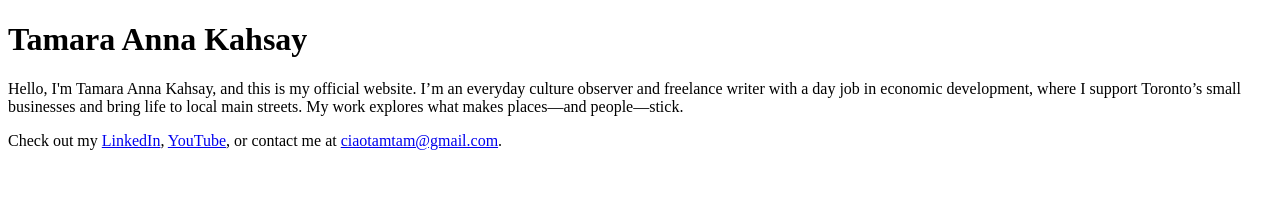
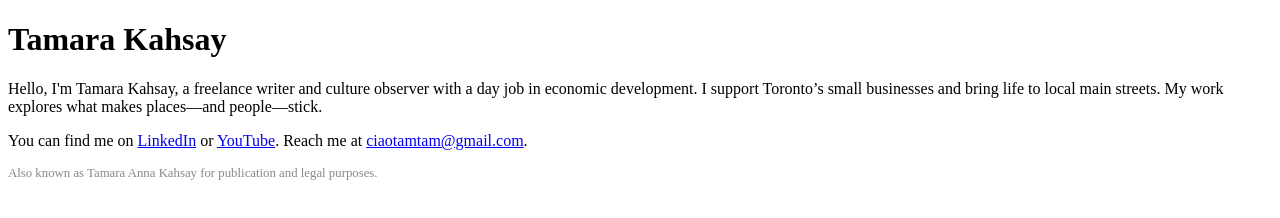
Before and after one commit to TamaraKahsay/TamaraKahsay.github.io, a plain HTML site: page index.html in a window 1280 px wide. Drawn offline with Linux system fonts and the light colour scheme.

Commit message:
index.html

```diff
--- a/index.html
+++ b/index.html
@@ -2,13 +2,22 @@
 <html lang="en">
 <head>
   <meta charset="UTF-8">
-  <title>Tamara Anna Kahsay – Official Website</title>
-  <meta name="description" content="Welcome to the personal website of Tamara Anna Kahsay, a freelance writer and economic development professional.">
+  <title>Tamara Kahsay – Official Website</title>
+  <meta name="description" content="Official website of Tamara Kahsay (also known as Tamara Anna Kahsay), a Toronto-based freelance writer and economic development professional.">
   <meta name="viewport" content="width=device-width, initial-scale=1.0">
 </head>
 <body>
-  <h1>Tamara Anna Kahsay</h1>
-  <p>Hello, I'm Tamara Anna Kahsay, and this is my official website. I’m an everyday culture observer and freelance writer with a day job in economic development, where I support Toronto’s small businesses and bring life to local main streets. My work explores what makes places—and people—stick.</p>
-  <p>Check out my <a href="https://linkedin.com/in/Tamarakahsay">LinkedIn</a>, <a href="https://youtube.com/Tamarakahsay">YouTube</a>, or contact me at <a href="mailto:ciaotamtam@gmail.com">ciaotamtam@gmail.com</a>.</p>
+  <h1>Tamara Kahsay</h1>
+  <p>Hello, I'm Tamara Kahsay, a freelance writer and culture observer with a day job in economic development. I support Toronto’s small businesses and bring life to local main streets. My work explores what makes places—and people—stick.</p>
+
+  <p>You can find me on
+    <a href="https://linkedin.com/in/tamarakahsay">LinkedIn</a> or
+    <a href="https://youtube.com/tamarakahsay">YouTube</a>.
+    Reach me at <a href="mailto:ciaotamtam@gmail.com">ciaotamtam@gmail.com</a>.
+  </p>
+
+  <footer style="font-size: 0.8em; color: #888;">
+    <p>Also known as Tamara Anna Kahsay for publication and legal purposes.</p>
+  </footer>
 </body>
 </html>
```
